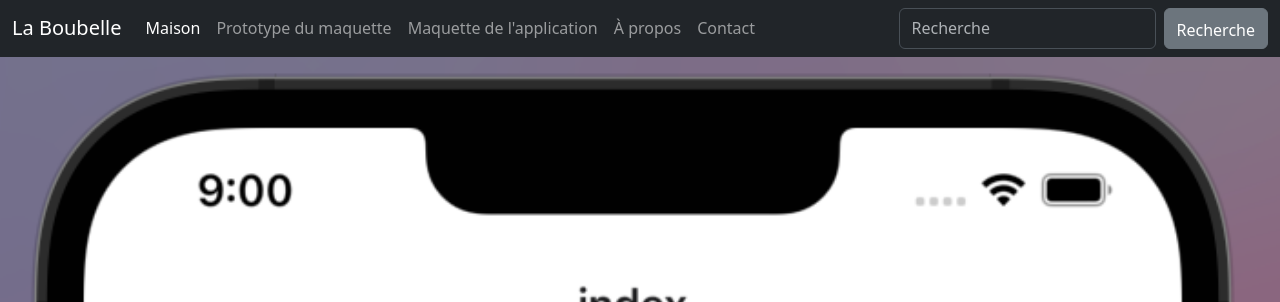
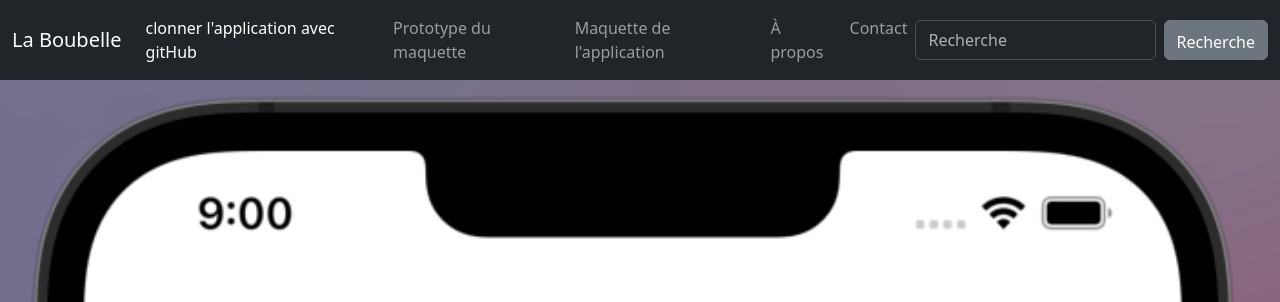
Before and after one commit to Mouha78-svg/site-lapoubelle, a plain HTML site: page index.html in a window 1280 px wide. Shown: the top 302 px of the page. Drawn offline with nearby package versions, Linux system fonts and the light colour scheme.

Commit message:
ajout de clonnage de l'application par git

```diff
--- a/index.html
+++ b/index.html
@@ -18,7 +18,7 @@
             <div class="collapse navbar-collapse" id="navbarColor02">
                 <ul class="navbar-nav me-auto">
                 <li class="nav-item">
-                    <a class="nav-link active" href="/"><font style="vertical-align: inherit;"><font style="vertical-align: inherit;">Maison
+                    <a class="nav-link active" href="https://github.com/Mouha78-svg/lapoubelle"><font style="vertical-align: inherit;"><font style="vertical-align: inherit;">clonner l'application avec gitHub
                     </font></font><span class="visually-hidden"><font style="vertical-align: inherit;"><font style="vertical-align: inherit;">(actuel)</font></font></span>
                     </a>
                 </li>
```
